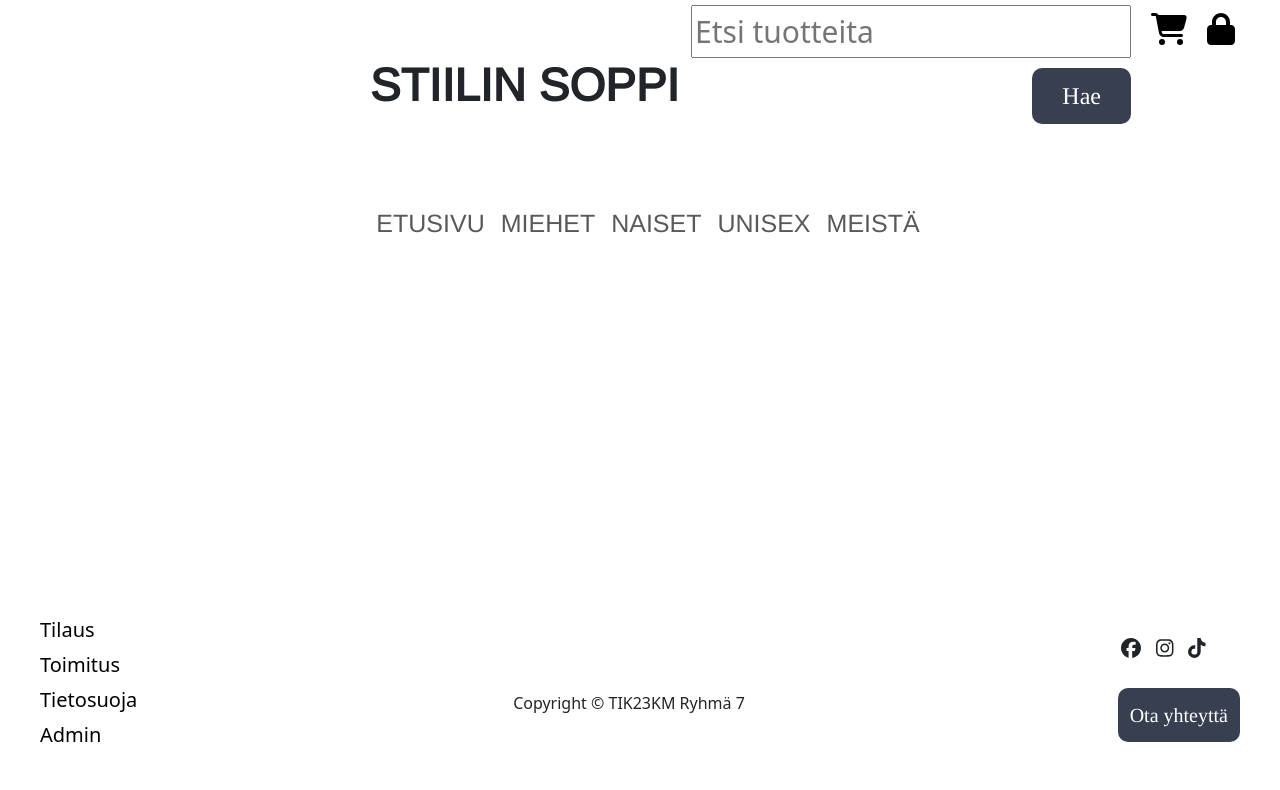
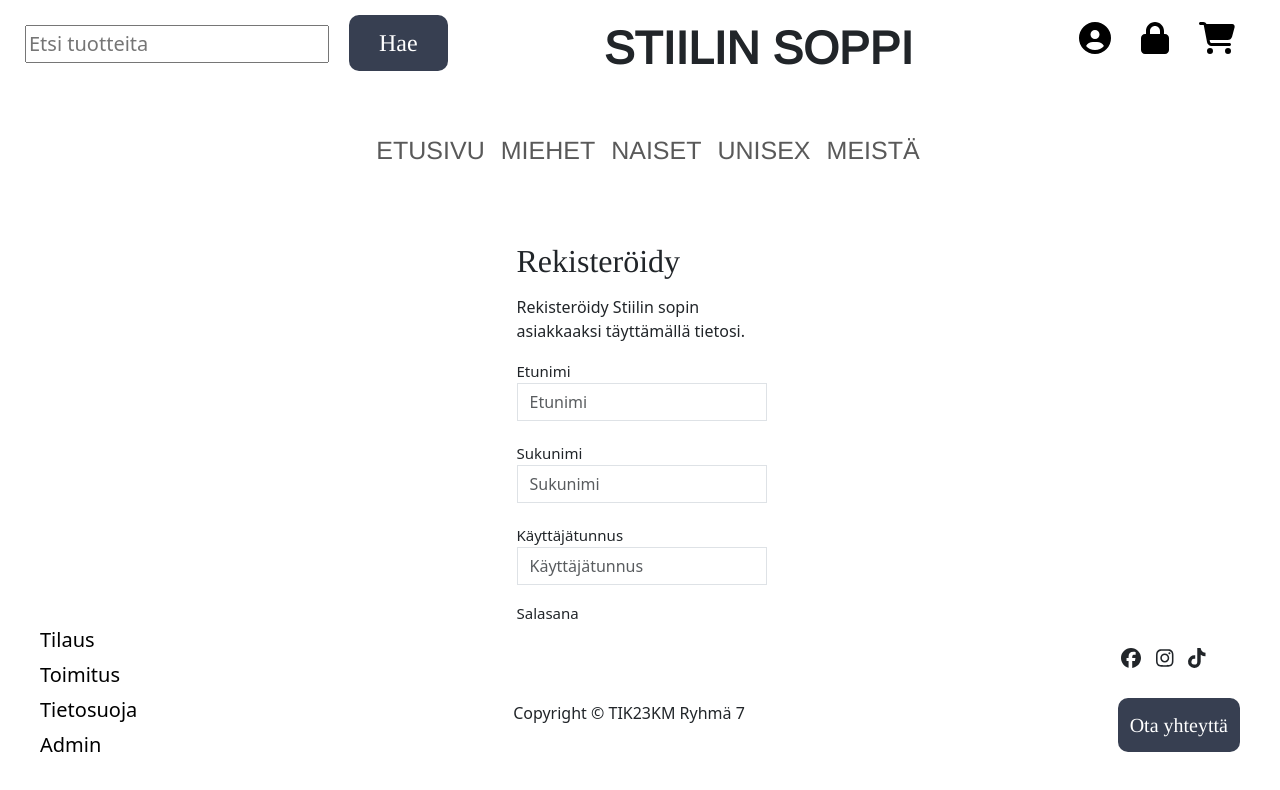
Before and after one commit to Verkkokauppa-SG7/verkkokauppa, a React (Create React App) app: page /signup in a window 1280 px wide. Shown: the top 790 px of the page. Built offline with nearby package versions, Linux system fonts and the light colour scheme.

Commit message:
Lisätty login ja signup

```diff
--- a/src/App.css
+++ b/src/App.css
@@ -8,12 +8,6 @@
     padding: 20px;
   }
 
-  /* Alatunnisteen tyyli */
-  footer {
-    background-color: #ffffff;
-    text-align: center;
-    padding: 10px 0;
-    position: fixed;
-    bottom: 0;
-    width: 100%;
+  body {
+    margin-bottom: 20vh;
   }
--- a/src/App.js
+++ b/src/App.js
@@ -15,6 +15,8 @@ import CategoryForm from './components/CategoryForm.js';
 import AdminLogin from './components/AdminLogin.js'
 import ContactForm from './components/ContactForm.js';
 import FeedbackList from './components/FeedbackList.js';
+import Login from './components/Login.js';
+import Signup from './components/Signup.js';
 
 
 function App() {
@@ -38,6 +40,8 @@ function App() {
             <Route path="/yllapito/tuoteryhmat" element={<CategoryForm />} />
             <Route path="/ota-yhteytta" element={<ContactForm />} />
             <Route path="/yllapito/palautteet" element={<FeedbackList />} />
+            <Route path="/login" element={<Login />} />
+            <Route path="/signup" element={<Signup />} />
           </Routes>
       </div>
       <Footer />
--- a/src/components/Header.js
+++ b/src/components/Header.js
@@ -9,15 +9,17 @@ const Header = () => {
 
   return (
     <header className="header">
-      <div className="left-section"></div>
+      <div className="left-section">
+      <SearchBar />
+      </div>
       <div className="center-section">
         <h1>Stiilin soppi</h1>
       </div>
       <div className="right-section">
         <div className="icons">
-          <SearchBar />
+          <Link to="/login" className="link-icon"><FontAwesomeIcon icon={faUserCircle} /></Link>
+          <Link to="/admin" className="link-icon"><FontAwesomeIcon icon={faLock} /></Link>
           <Link to="/ostoskori" className="link-icon"><FontAwesomeIcon icon={faCartShopping} /></Link>
-          <Link to="/admin" className="link-icon"><FontAwesomeIcon icon={faLock} /></Link>
         </div>
       </div>
     </header>
--- /dev/null
+++ b/src/components/Login.js
@@ -0,0 +1,66 @@
+import React, { useState, useEffect } from 'react'
+import { Link, useNavigate } from 'react-router-dom';
+import axios from 'axios'
+import '../styles/Login.css';
+
+function Login() {
+    const [formData, setFormData] = useState({
+        username: '',
+        pw: ''
+    })
+
+    const navigate = useNavigate()
+
+    const handleInput = (e) => {
+        // Päivitä formin tiedot tilaan käyttäjän syötteen perusteella
+        setFormData((prev) => ({ ...prev, [e.target.name]: e.target.value }))
+    };
+
+    // Lomakkeen lähettäminen
+    const handleSubmit = async (e) => {
+        e.preventDefault()
+
+        try {
+            // Lähetä POST-pyyntö kirjautumispolulle formin tiedoilla
+            const response = await axios.post('http://localhost:3001/login', formData);
+
+            if (response.status === 200) {
+                console.log('Kirjautuminen onnistui')
+                navigate('/')
+            } else {
+                console.log('Kirjautuminen epäonnistui')
+            }
+
+        } catch (error) {
+            console.error(error)
+        }
+    };
+
+    return (
+        <div className="d-flex justify-content-center align-items-center">
+            <div className='bg-white p-3 rounded w-25'>
+                <h2>Kirjaudu sisään</h2>
+                <form action="" onSubmit={handleSubmit}>
+                    <div>
+                        <label htmlFor="username">Käyttäjätunnus</label>
+                        <input type="text"
+                            placeholder='Anna käyttäjätunnus' name="username" value={formData.username}
+                            onChange={handleInput} className='form-control rounded-0'/>
+                    </div>
+                    <div className='mb-3'>
+                        <label htmlFor="password">Salasana</label>
+                        <input type="password" placeholder='Anna salasana' name="pw" value={formData.pw}
+                            onChange={handleInput} className='form-control rounded-0' />
+                    </div>
+                    <button type="submit" className='btn btn-default border w-100'>Kirjaudu sisään</button>
+                    <div className="mt-3">
+                        <p>Etkö ole vielä Stiilin sopin asiakas? Luo käyttäjätunnus napsauttamalla alla olevaa painiketta.</p>
+                    </div>
+                    <Link to="/signup" className='btn btn-default border w-100'>Luo käyttäjätunnus</Link>
+                </form>
+            </div>
+        </div>
+    );
+}
+
+export default Login
--- a/src/components/ShoppingCart.js
+++ b/src/components/ShoppingCart.js
@@ -3,7 +3,7 @@ import '../styles/ShoppingCart.css'
 import { cartSignal } from "./signals";
 import { Card } from "react-bootstrap";
 
-const ShoppingCart = (addToCart) => {
+const ShoppingCart = () => {
 
   return (
     <div>
@@ -21,6 +21,10 @@ function CartContents() {
   // Haetaan ostoskorin tuotteet cartSignalista tai käytetään tyhjää taulukkoa
   const cartProducts = cartSignal.value || []
 
+  const calculateTotalPrice = () => {
+    return cartProducts.reduce((total, p) => total + (p.count * p.price), 0).toFixed(2);
+  };
+
   if (!Array.isArray(cartProducts) || cartProducts.length === 0) {
     return (
       <div>
@@ -31,8 +35,9 @@ function CartContents() {
 
   return (
     <div>
+      <div className="cart-items">
         {cartProducts.map((p) => (
-        <Card key={p.id}>
+          <Card key={p.id} className="cart-item">
             <Card.Body>
               <Card.Title>{p.product_name}</Card.Title>
               <Card.Text>
@@ -44,8 +49,10 @@ function CartContents() {
             </Card.Body>
           </Card>
         ))}
-      <div>
-        <button onClick={() => cartSignal.value = []}>Tyhjennä ostoskori</button>
+      </div>
+      <div className="cart-summary">
+        <button className="custom-button" onClick={() => cartSignal.value = []}>Tyhjennä ostoskori</button>
+        <h4 className="total-price">Tilaus yhteensä: {calculateTotalPrice()} €</h4>
       </div>
     </div>
   );
--- /dev/null
+++ b/src/components/Signup.js
@@ -0,0 +1,73 @@
+import { useState } from "react";
+import { useNavigate } from "react-router-dom";
+import axios from "axios";
+import '../styles/Login.css';
+
+function Signup() {
+    const [formData, setFormData] = useState({
+        fname: '',
+        lname: '',
+        username: '',
+        pw: '',
+    })
+
+    const navigate = useNavigate()
+
+    const handleInput = (e) => {
+        // Päivitä formin tiedot tilaan käyttäjän syötteen perusteella
+        setFormData((prev) => ({ ...prev, [e.target.name]: e.target.value }))
+    };
+
+    // Lomakkeen lähettäminen
+    const handleSubmit = async (e) => {
+        e.preventDefault()
+
+        try {
+            // Lähetä POST-pyyntö rekisteröitymispolulle formin tiedoilla
+            const response = await axios.post('http://localhost:3001/register', formData)
+
+            if (response.status === 200) {
+                console.log('Rekisteröityminen onnistui!')
+                navigate('/login')
+            } else {
+                console.log('Rekisteröityminen epäonnistui')
+            }
+        } catch (error) {
+            console.error(error)
+        }
+    };
+
+    return (
+        <div className="d-flex justify-content-center align-items-center">
+            <div className='bg-white p-3 rounded w-25'>
+                <h2>Rekisteröidy</h2>
+                <p>Rekisteröidy Stiilin sopin asiakkaaksi täyttämällä tietosi.</p>
+                <form action="" onSubmit={handleSubmit}>
+                    <div>
+                        <label htmlFor="firstname">Etunimi</label>
+                        <input type="text" placeholder='Etunimi' name="fname" value={formData.fname}
+                            onChange={handleInput} className='form-control rounded-0' />
+                    </div>
+                    <div>
+                        <label htmlFor="lastname">Sukunimi</label>
+                        <input type="text" placeholder='Sukunimi' name="lname" value={formData.lname}
+                            onChange={handleInput} className='form-control rounded-0' />
+                    </div>
+                    <div className='mb-3'>
+                        <label htmlFor="username">Käyttäjätunnus</label>
+                        <input type="text" placeholder='Käyttäjätunnus' name="username" value={formData.username}
+                            onChange={handleInput} className='form-control rounded-0' />
+                    </div>
+                    <div className='mb-3'>
+                        <label htmlFor="password">Salasana</label>
+                        <input type="password" placeholder='Salasana' name="pw" value={formData.pw}
+                            onChange={handleInput} className='form-control rounded-0' />
+                    </div>
+                    <button type="submit" className='btn btn-default border w-100'>Luo käyttäjätunnus</button>
+                </form>
+            </div>
+        </div>
+    )
+}
+
+export default Signup;
--- a/src/styles/Header.css
+++ b/src/styles/Header.css
@@ -4,21 +4,29 @@
   display: flex;
   justify-content: space-between;
   align-items: center;
-    padding: 0px;
+  padding: 10px;
 }
 
 .left-section {
-    flex: 1;
+  text-align: left;
   margin-left: 20px;
+  font-size: 20px;
 }
 
 .center-section {
-    flex: 1;
   text-align: center;
 }
 
 .right-section {
-    flex: 1;
   text-align: right;
   margin-right: 20px;
 }
+
+.icons {
+  display: flex;
+  align-items: center;
+}
+
+.link-icon {
+  margin-left: 10px;
+}
--- /dev/null
+++ b/src/styles/Login.css
@@ -0,0 +1,19 @@
+.btn {
+    background-color: #373f51;
+    color: #fff;
+    margin: 0 auto;
+}
+
+.btn-default:hover {
+    background-color: #373f51;
+    color: #fff;
+}
+
+h2 {
+    margin-bottom: 15px;
+}
+
+label {
+    font-size: 15px;
+    margin: 0 auto;
+}
--- a/src/styles/ShoppingCart.css
+++ b/src/styles/ShoppingCart.css
@@ -1,40 +1,12 @@
-@import url('https://fonts.googleapis.com/css?family=Arimo');
-
-h1 {
-    font-family: 'Arimo';
-    text-transform: uppercase;
-    padding-top: 10px;
-}
-
-.header {
+.cart-summary {
     display: flex;
     justify-content: space-between;
     align-items: center;
-    padding: 5px;
+    margin: 0 auto;
 }
 
-.icons {
-    display: flex;
-    gap: 20px;
-    margin-right: 20px;
-    font-size: 30px;
-    margin-right: 20px;
+.custom-button {
+    font-size: 20px;
+    padding: 8px;
+    border-radius: 5px;
 }
-
-.heading {
-    flex: 1;
-    text-align: center;
-    margin-left: 50px;
-}
-
-header h1 {
-    font-size: 46px;
-    font-weight: bold;
-}
-
-li {
-    list-style: none;
-    /*display: inline-block;*/
-    margin-right: 30px;
-    margin-top: 60px;
-}
```
Lines whose indentation alone changed are shown as unchanged.
